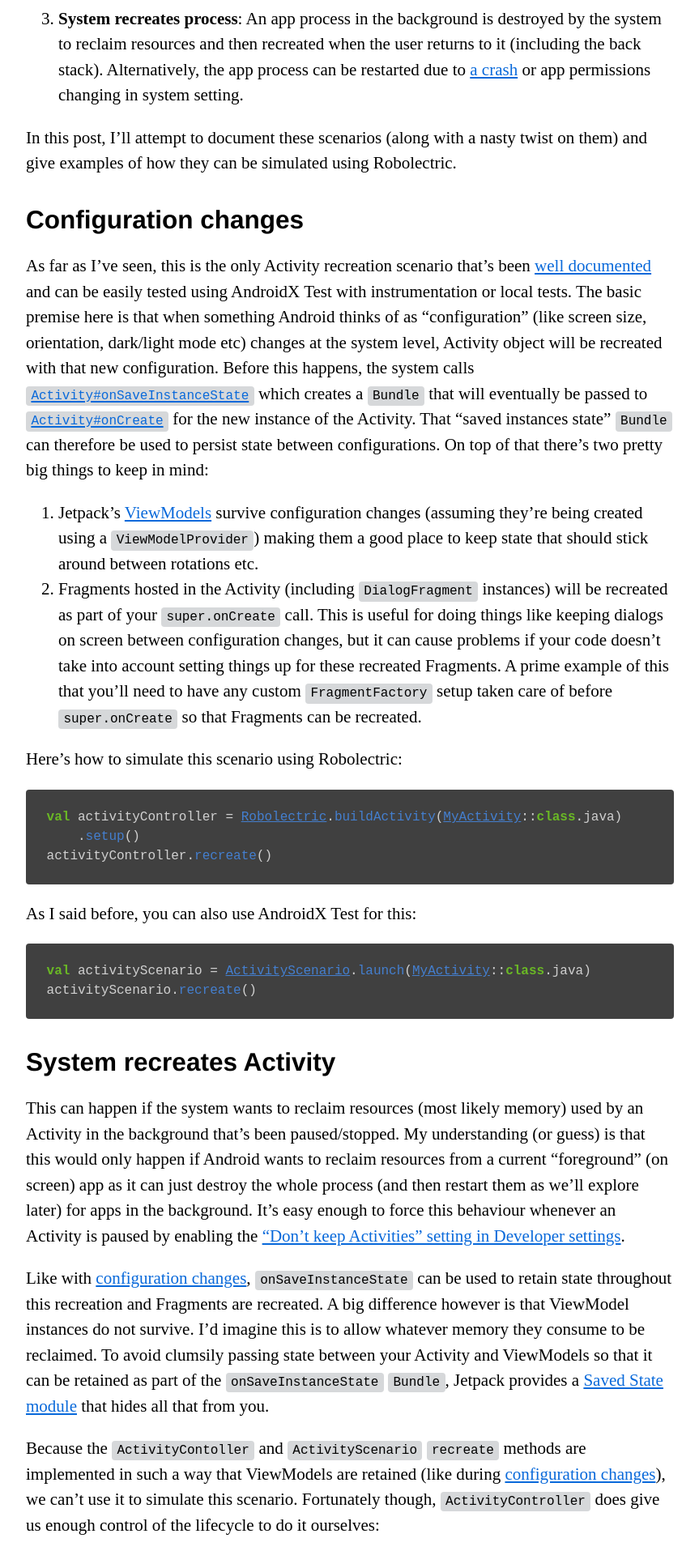
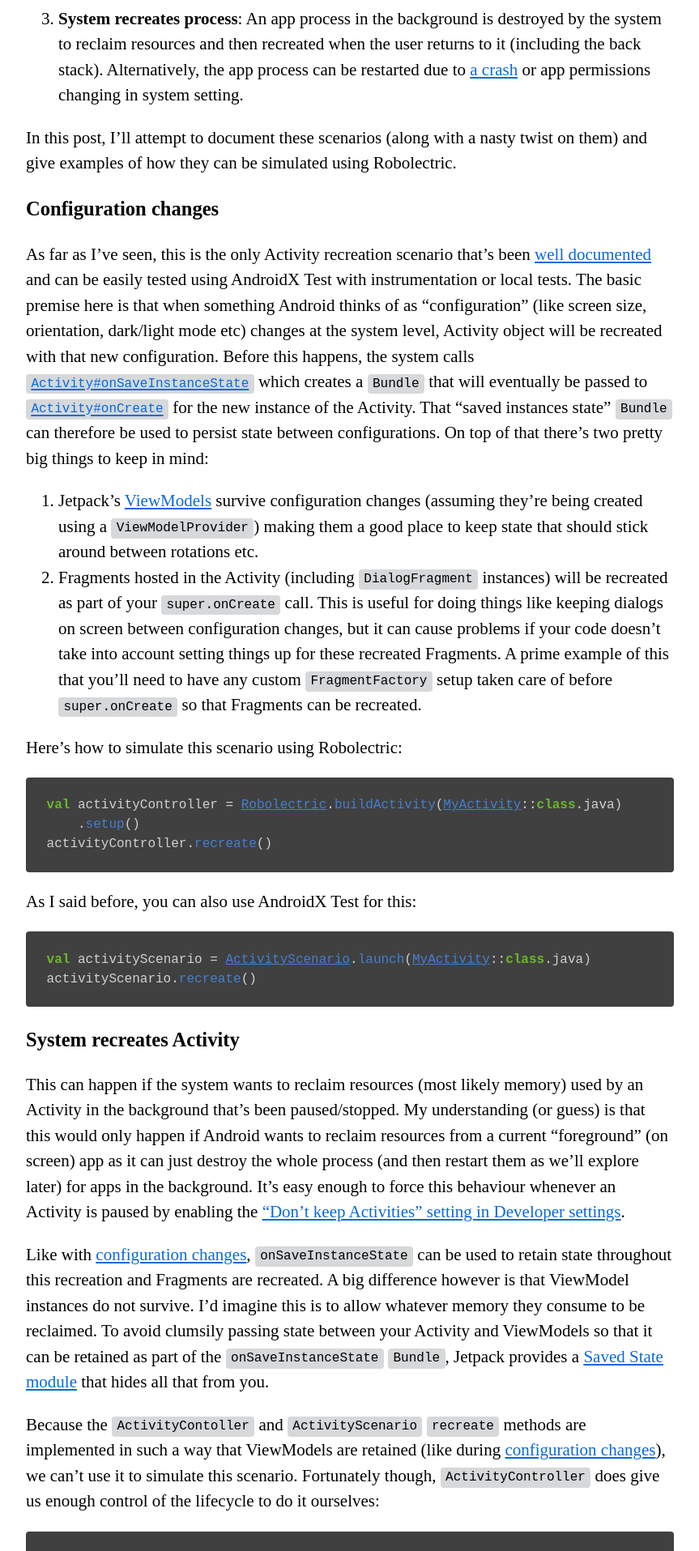
Before and after one commit to seadowg/seadowg.github.com, a Jekyll site: the page built from _posts/2023-08-14-simulating-activity-recreation-with-robolectric.md, in a window 1280 px wide. Shown: the part 872-2787 px from the top of the page at 81% size, without its empty margins (208-1071 px from the left). Built offline with Jekyll 4.4.1, drawn with Linux system fonts in a browser that asks for light colours.

Commit message:
Fix headings

````diff
--- a/_posts/2023-08-14-simulating-activity-recreation-with-robolectric.md
+++ b/_posts/2023-08-14-simulating-activity-recreation-with-robolectric.md
@@ -18,7 +18,7 @@ As far as I'm aware, there are 3 distinct Activity recreation scenarios:
 
 In this post, I'll attempt to document these scenarios (along with a nasty twist on them) and give examples of how they can be simulated using Robolectric.
 
-## Configuration changes
+### Configuration changes
 
 As far as I've seen, this is the only Activity recreation scenario that's been [well documented](https://developer.android.com/guide/topics/resources/runtime-changes) and can be easily tested using AndroidX Test with instrumentation or local tests. The basic premise here is that when something Android thinks of as "configuration" (like screen size, orientation, dark/light mode etc) changes at the system level, Activity object will be recreated with that new configuration. Before this happens, the system calls [`Activity#onSaveInstanceState`](https://developer.android.com/reference/android/app/Activity#onSaveInstanceState(android.os.Bundle)){:target="_blank"} which creates a `Bundle` that will eventually be passed to [`Activity#onCreate`](https://developer.android.com/reference/android/app/Activity#onCreate(android.os.Bundle)){:target="_blank"} for the new instance of the Activity. That "saved instances state" `Bundle` can therefore be used to persist state between configurations. On top of that there's two pretty big things to keep in mind:
 
@@ -40,7 +40,7 @@ val activityScenario = ActivityScenario.launch(MyActivity::class.java)
 activityScenario.recreate()
 ```
 
-## System recreates Activity
+### System recreates Activity
 
 This can happen if the system wants to reclaim resources (most likely memory) used by an Activity in the background that's been paused/stopped. My understanding (or guess) is that this would only happen if Android wants to reclaim resources from a current "foreground" (on screen) app as it can just destroy the whole process (and then restart them as we'll explore later) for apps in the background. It's easy enough to force this behaviour whenever an Activity is paused by enabling the ["Don't keep Activities" setting in Developer settings](https://developer.android.com/studio/debug/dev-options#apps){:target="_blank"}.
 
@@ -67,7 +67,7 @@ It isn't possible to write a test like this using `ActivityScenario`: we can tea
 
 
 
-## System recreates process
+### System recreates process
 
 As mentioned earlier, Android will occasionally destroy app processes in the background to reclaim memory. This probably happens more than you realize according to [dontkillmyapp.com](https://dontkillmyapp.com){:target="_blank"}. When this happens, the app's process and current back stack is destroyed (with corresponding `Activity#onSaveInstanceState` calls) and then both are recreated when the user navigates back to the app. Because the back stack is recreated, we do again get to keep our saved instance state `Bundle` and our Fragments, but we'll lose ViewModels and any "process" level state (Java `static` or state we've attached to the Android `Application`). You can force this behaviour to happen whenever you switch between apps (the one now in the background will be destroyed) using the ["Background process limit" setting in Developer settings](https://developer.android.com/studio/debug/dev-options#apps){:target="_blank"}.
 
````
